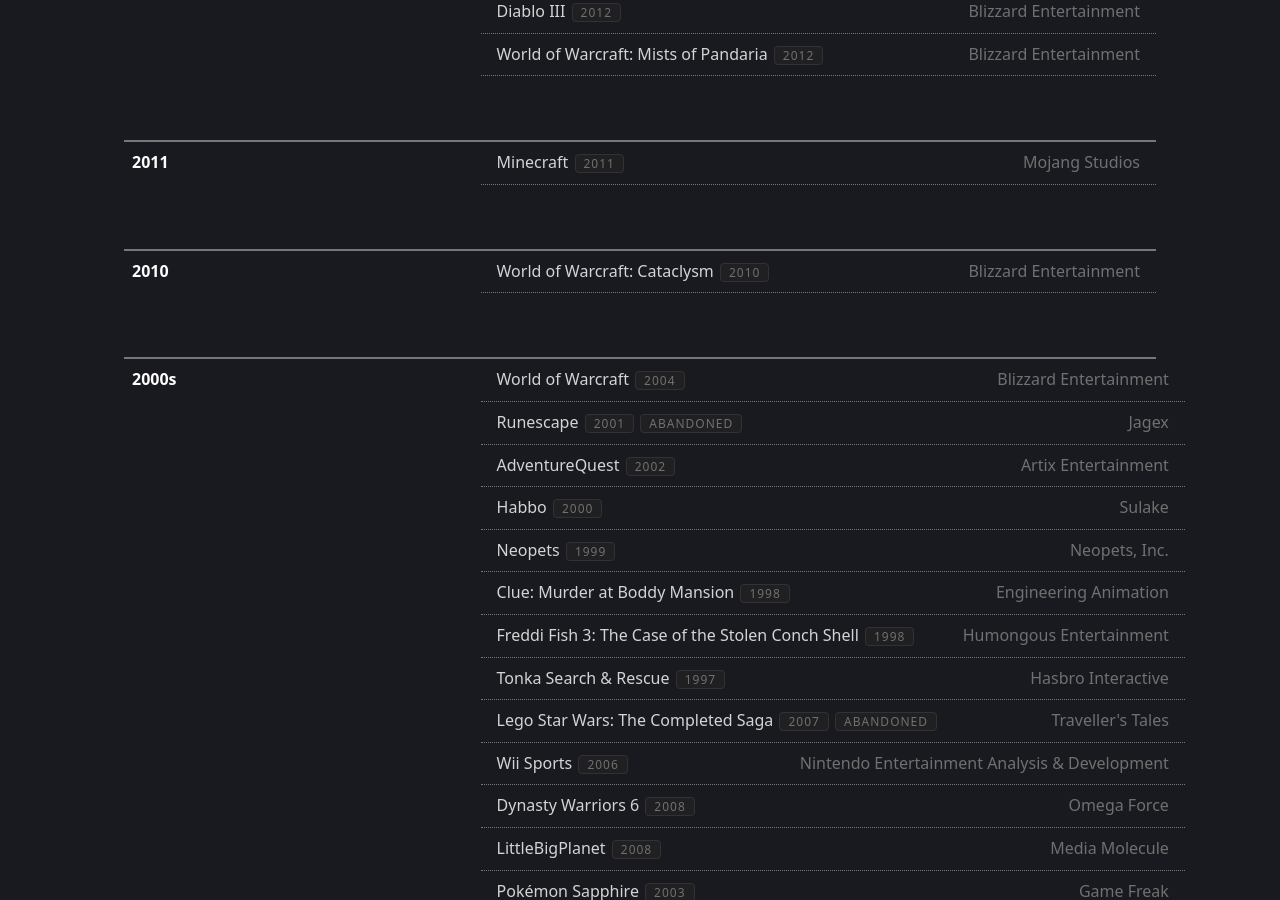
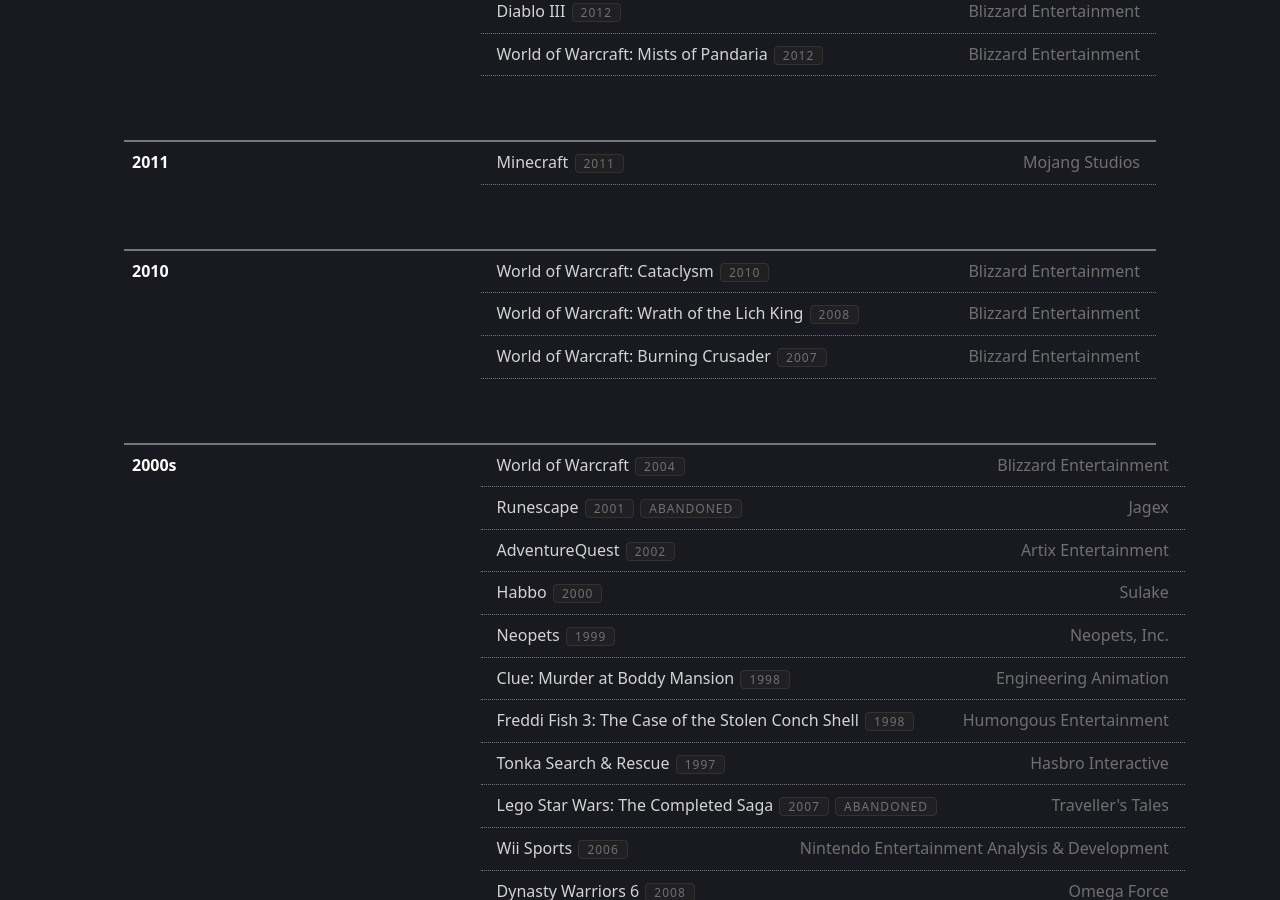
Before and after one commit to KlazHTT/personal-website, a Jekyll site: the page built from pages/gaming.md, in a window 1280 px wide and 900 px high, scrolled down 8621 px. Built offline with Jekyll 4.4.1, drawn with Linux system fonts in a browser that asks for light colours.

Commit message:
Update games.yml

```diff
--- a/_data/games.yml
+++ b/_data/games.yml
@@ -717,6 +717,14 @@
       developer: Blizzard Entertainment
       released: 2010
       status: Completed
+    - title: "World of Warcraft: Wrath of the Lich King"
+      developer: Blizzard Entertainment
+      released: 2008
+      status: Completed
+    - title: "World of Warcraft: Burning Crusader"
+      developer: Blizzard Entertainment
+      released: 2007
+      status: Completed
 - year: 2000s
   games:
     - title: World of Warcraft
```
